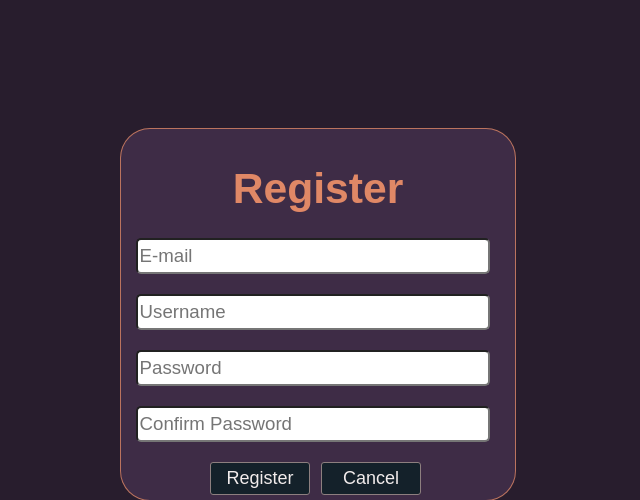
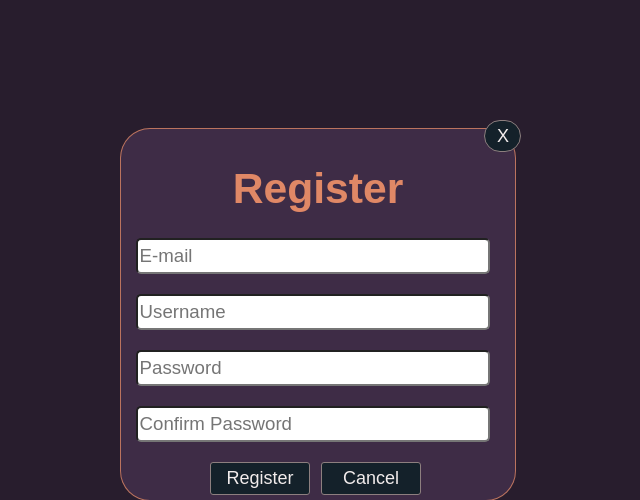
Before and after one commit to CarterBelnap/CST8285_Assignment02, a PHP site: page /Pages/Register-Page.php in a window 1280 px wide. Shown: the top 500 px of the page, without its empty margins (322-962 px from the left). Run offline with PHP 8.4, Linux system fonts and the light colour scheme.

Commit message:
X buttons on registration and login Pages Added X buttons to the registration and login page forms these buttons will redirect the user to the home page
- Ahmed Az

```diff
--- a/CSS/Registration.css
+++ b/CSS/Registration.css
@@ -44,11 +44,8 @@ input {
     border-radius: 5px;
 }
 
-button {
-    width: 100px;
-    height: 100%;
+button, #return {
     border: 1px solid #8d7f7f;
-    border-radius: 3px;
     padding: 5px;
     margin-right: 5px;
     background-color: #14212a; /* Initial background color */
@@ -57,6 +54,28 @@ button {
     cursor: pointer;
     text-decoration: none;
     text-align: center;
+}
+button{
+    width: 100px;
+    height: 100%;
+    border-radius: 3px;
+}
+
+#return{
+    width: 25px;
+    height: 20px;
+    border-radius: 50pt;
+}
+
+#pos{
+    display: flex;
+    align-items: flex-end;
+    flex-wrap: nowrap;
+    height: 50px;
+    width: 50px;
+    margin-left: 63%;
+    margin-top: 8%;
+    position: fixed;
 }
 
 @media only screen and (max-width: 800px) {
--- a/PHP/GameIdeas/Profile-ideas.php
+++ b/PHP/GameIdeas/Profile-ideas.php
@@ -28,7 +28,7 @@ if (mysqli_num_rows($result) > 0) {
         echo "</div>";
     }
 } else {
-    echo "<p>No game ideas found.</p>";
+    echo "<p>You don't have any ideas yet.</p>";
 }
 
 mysqli_close($connection);
--- a/Pages/Register-Page.php
+++ b/Pages/Register-Page.php
@@ -15,6 +15,9 @@
     <title>Registration</title>
 </head>
 <body>
+    <div id="pos">
+        <a href="../index.php" id="return">X</a>
+    </div>
     <form class="form" method="post" action="../PHP/Sign-Up/Registration.php" id="registration-form">
         <div id="register-form">
             <h1>Register</h1>
```
